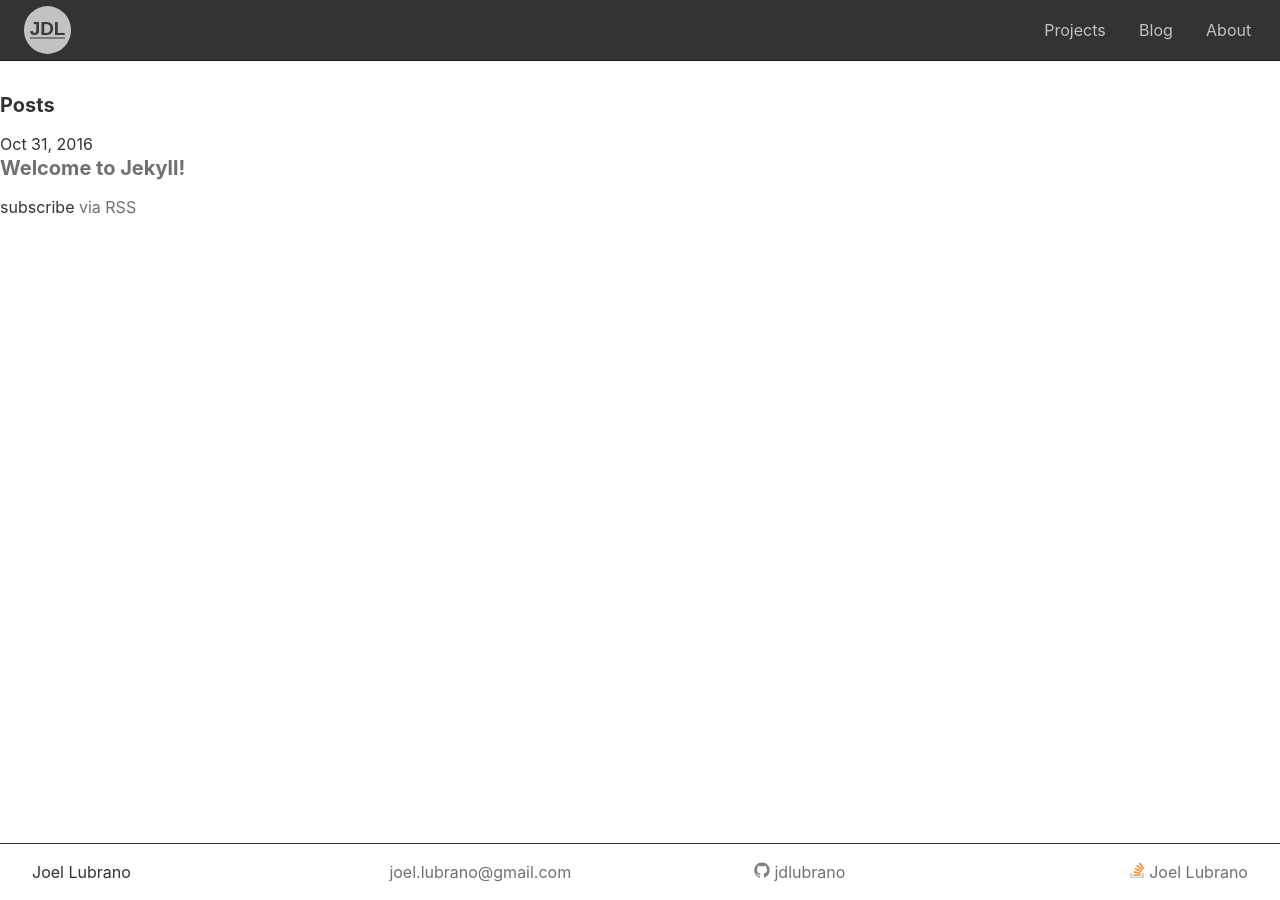
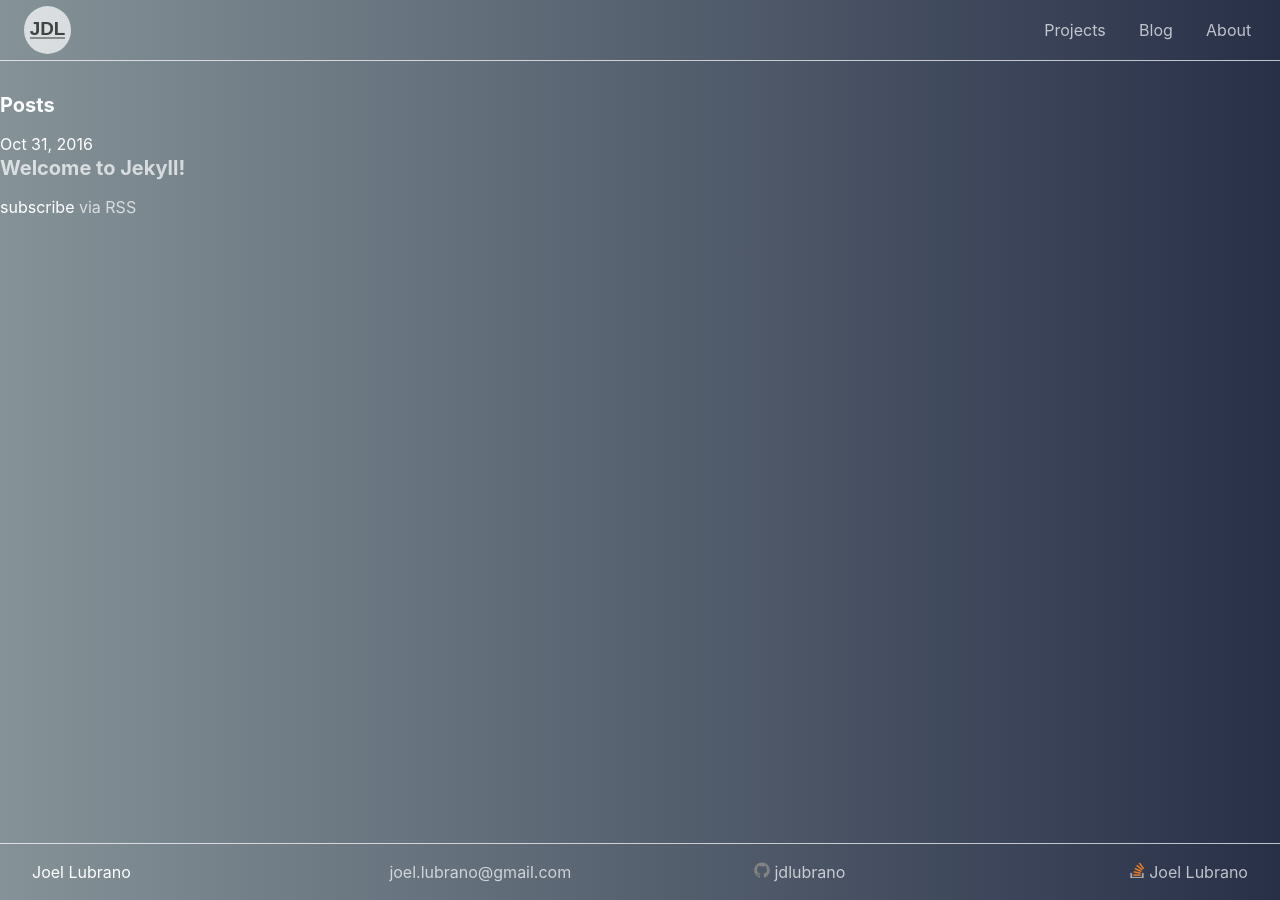
Before and after one commit to jdlubrano/jdlubrano.github.io, a Jekyll site: the page built from index.html, in a window 1280 px wide. Built offline with Jekyll 4.4.1, drawn with Linux system fonts in a browser that asks for light colours; nearby versions of some CDN libraries.

Commit message:
New color scheme

```diff
--- a/_includes/footer.html
+++ b/_includes/footer.html
@@ -4,11 +4,11 @@
     <span>{{ site.author | escape }}</span>
   </section>
 
-  <section class="footer-col text-centered">
+  <section class="footer-col">
     <span><a href="mailto:{{ site.email }}">{{ site.email }}</a></span>
   </section>
 
-  <section class="footer-col text-centered">
+  <section class="footer-col">
     {% if site.github_username %}
     <span>
       {% include icon-github.html username=site.github_username %}
@@ -16,7 +16,7 @@
     {% endif %}
   </section>
 
-  <section class="footer-col text-right">
+  <section class="footer-col">
     {% if site.so_username %}
     <span>
       {% include icon-so.html username=site.so_username %}
--- a/_sass/common.scss
+++ b/_sass/common.scss
@@ -1,3 +1,10 @@
+body {
+  margin: 0;
+  color: $primary-text-color;
+  background: $primary-color; /* fallback for old browsers */
+  background: linear-gradient(to left, $primary-color, $secondary-color);
+}
+
 .text-centered, .text-center {
   text-align: center;
 }
--- a/_sass/footer.scss
+++ b/_sass/footer.scss
@@ -12,12 +12,22 @@
   position: fixed;
   bottom: 1em;
   width: 100%;
-  border-top: solid 1px #333;
+  border-top: solid 1px $transparent-white;
   padding: 1em 1em 0;
   section {
     &.footer-col {
       padding: 0 1em;
-      @include span-columns(3);
+      text-align: center;
+      @include span-columns(12);
+      @include media ($large-screen) {
+        @include span-columns(3);
+        &:first-child {
+          text-align: left;
+        }
+        &:last-child {
+          text-align: right;
+        }
+      }
     }
   }
 }
--- a/_sass/header.scss
+++ b/_sass/header.scss
@@ -1,37 +1,22 @@
-body {
-  margin: 0;
-}
-
-header.navbar {
-  margin-bottom: 2em;
-}
-
 header.navigation {
-  $base-border-color: gainsboro !default;
+  $base-border-color: $transparent-white;
   $base-border-radius: 3px !default;
-  $action-color: #477DCA !default;
-  $dark-gray: #333 !default;
-  $large-screen: 53.75em !default;
   $navigation-padding: 1em;
-  $navigation-background: $dark-gray;
+  $navigation-background: transparent;
   $navigation-color: transparentize(white, 0.3);
   $navigation-color-hover: white;
   $navigation-height: 60px;
-  $navigation-nav-button-background: $action-color;
-  $navigation-nav-button-background-hover: lighten($navigation-background, 10%);
-  $navigation-nav-button-border: 1px solid lighten($navigation-nav-button-background, 20%);
-  $navigation-search-background: lighten($navigation-background, 5);
-  $navigation-search-border: 1px solid darken($navigation-background, 5);
-  $navigation-active-link-color: transparentize(white, 0.5);
+  $navigation-active-link-color: transparentize($white, 0.5);
   $navigation-submenu-padding: 1em;
   $navigation-submenu-width: 12em;
   $horizontal-bar-mode: $large-screen;
 
   background-color: $navigation-background;
-  border-bottom: 1px solid darken($navigation-background, 10);
+  border-bottom: 1px solid $transparent-white;
   min-height: $navigation-height;
   width: 100%;
   z-index: 999;
+  margin-bottom: 2em;
 
   .navigation-wrapper {
     @include clearfix;
@@ -76,9 +61,12 @@ header.navigation {
   // Nav menu
 
   nav {
-    float: right;
+    float: none;
     min-height: $navigation-height;
     z-index: 9999999;
+    @include media ($horizontal-bar-mode) {
+      float: right;
+    }
   }
 
   ul.navigation-menu {
@@ -141,133 +129,4 @@ header.navigation {
     border-bottom: 1px solid $navigation-active-link-color;
     padding-bottom: 3px;
   }
-
-  // Sub menus
-
-  li.more.nav-link {
-    padding-right: 0;
-
-    @include media($horizontal-bar-mode) {
-      padding-right: $navigation-submenu-padding;
-    }
-
-    > ul > li:first-child a  {
-      padding-top: 1em;
-    }
-
-    a {
-      margin-right: $navigation-submenu-padding;
-    }
-
-    > a {
-      padding-right: 0.6em;
-    }
-
-    > a::after {
-      @include position(absolute, auto -0.4em auto auto);
-      color: $navigation-color;
-      content: "\25BE";
-    }
-  }
-
-  li.more {
-    overflow: visible;
-    padding-right: 0;
-
-    a {
-      padding-right: 0.8em;
-    }
-
-    > a {
-      padding-right: 1.6em;
-      position: relative;
-
-      @include media($horizontal-bar-mode) {
-        margin-right: $navigation-submenu-padding;
-      }
-
-      &::after {
-        content: "›";
-        font-size: 1.2em;
-        position: absolute;
-        right: $navigation-submenu-padding / 2;
-      }
-    }
-
-    &:focus > .submenu,
-    &:hover > .submenu {
-      display: block;
-    }
-
-    @include media($horizontal-bar-mode) {
-      padding-right: 0.8em;
-      position: relative;
-    }
-  }
-
-  ul.submenu {
-    display: none;
-    padding-left: 0;
-
-    @include media($horizontal-bar-mode) {
-      left: -$navigation-submenu-padding;
-      position: absolute;
-      top: 1.5em;
-    }
-
-    .submenu.fly-out-right {
-      @include media($horizontal-bar-mode) {
-        left: $navigation-submenu-width - 0.2em;
-        top: 0;
-      }
-    }
-
-    .submenu.fly-out-left {
-      @include media($horizontal-bar-mode) {
-        left: -$navigation-submenu-width + 0.2em;
-        top: 0;
-      }
-    }
-
-    .submenu {
-      @include media($horizontal-bar-mode) {
-        left: $navigation-submenu-width - 0.2em;
-        top: 0;
-      }
-    }
-
-    li {
-      display: block;
-      padding-right: 0;
-
-      @include media($horizontal-bar-mode) {
-        line-height: $navigation-height / 1.3;
-
-        &:first-child > a {
-          border-top-left-radius: $base-border-radius;
-          border-top-right-radius: $base-border-radius;
-        }
-
-        &:last-child > a {
-          border-bottom-left-radius: $base-border-radius;
-          border-bottom-right-radius: $base-border-radius;
-          padding-bottom: 0.7em;
-        }
-      }
-
-      a {
-        background-color: darken($navigation-background, 3%);
-        display: inline-block;
-        text-align: right;
-        width: 100%;
-
-        @include media($horizontal-bar-mode) {
-          background-color: $navigation-background;
-          padding-left: $navigation-submenu-padding;
-          text-align: left;
-          width: $navigation-submenu-width;
-        }
-      }
-    }
-  }
 }
--- a/_sass/variables.scss
+++ b/_sass/variables.scss
@@ -1,8 +1,18 @@
+// Colors
+$white: #fff;
+$dark-gray: #333;
+$transparent-white: transparentize($white, 0.3);
+
 // Variables
-$dark-gray: #333;
-$body-text-color: $dark-gray;
+$primary-color: #283048;
+$secondary-color: #859398;
+
+$primary-text-color: $white;
 
 // Links
-$link-color: transparentize($body-text-color, 0.3);
-$hover-link-color: transparentize($body-text-color, 0.5);
-$active-link-color: transparentize($body-text-color, 0.1);
+$link-color: transparentize($primary-text-color, 0.3);
+$hover-link-color: transparentize($primary-text-color, 0.5);
+$active-link-color: transparentize($primary-text-color, 0.1);
+
+// Screen sizes
+$large-screen: 53.75em !default;
```
